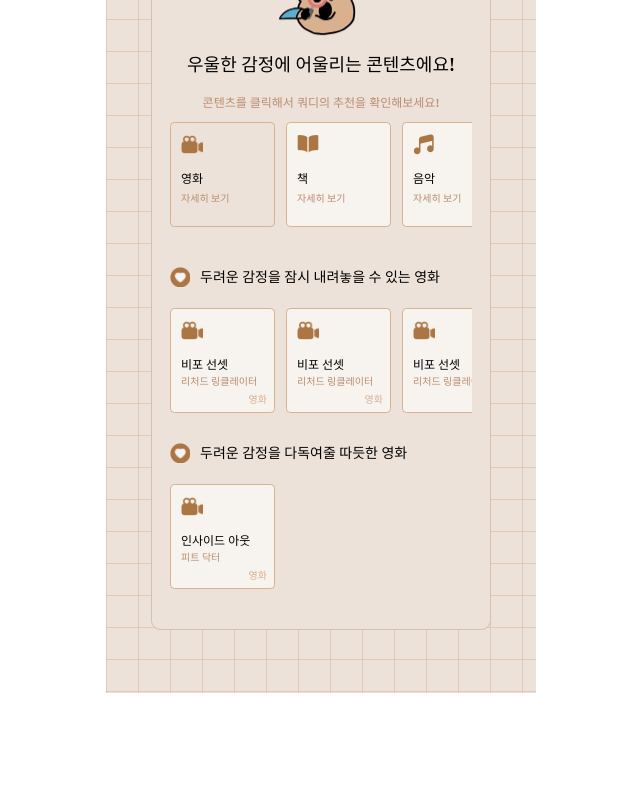
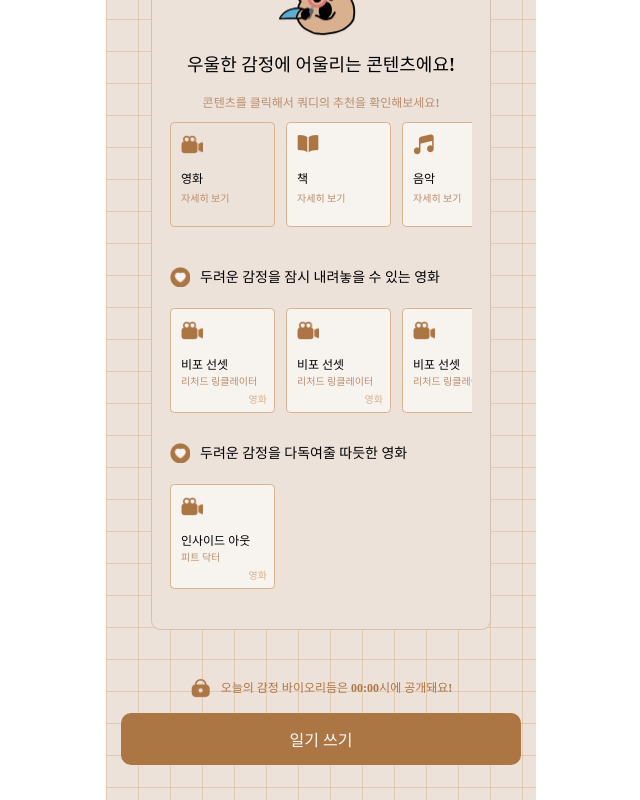
Before and after one commit to Hansuyeon2/OSSProjHSY, a React (Vite) app in the folder src/frontend/: page /todayReport in a window 1280 px wide. Shown: the part 653-1453 px from the top of the page, without its empty margins (319-959 px from the left). Before the commit the page ends 1346 px from the top, so only its background shows below. Built offline with nearby package versions, Linux system fonts and the light colour scheme; no server answers; a web font is replaced by a local one.

Commit message:
[Feat]#29-콘텐츠 추천 bottom 추가

```diff
--- a/src/frontend/src/pages/TodayReport/TodayReport.tsx
+++ b/src/frontend/src/pages/TodayReport/TodayReport.tsx
@@ -8,6 +8,8 @@ import TodayReportContent from "@layouts/TodayReportContetLayout";
 import ContentCardCategoryList from "./components/ContentCardCategoryList";
 import ContentCardList from "./components/ContentCardList";
 import styled from "styled-components";
+import Btn from "@components/Button";
+import { fonts } from "@styles/fonts";
 
 const TodayReport = () => {
   const [entries, setEntries] = useState<DiaryEntry[]>([]);
@@ -114,6 +116,17 @@ const TodayReport = () => {
           })}
         </TodayReportCardContainer>
       </TodayReportContent>
+      <TodayReportBottom>
+        <TodayReportText>
+          <img src="/images/icons/lock.png" />
+          <p>오늘의 감정 바이오리듬은 00:00시에 공개돼요!</p>
+        </TodayReportText>
+        <Btn
+          title="일기 쓰기"
+          borderRadius="10px"
+          onClick={() => navigate("/diary")}
+        />
+      </TodayReportBottom>
     </DiaryLayout>
   );
 };
@@ -122,4 +135,26 @@ const TodayReportCardContainer = styled.section`
   width: 100%;
 `;
 
+const TodayReportText = styled.div`
+  display: flex;
+  align-items: center;
+  gap: 11px;
+  ${fonts.cap_s_12}
+  color: ${({ theme }) => theme.colors.mainbrown01};
+
+  img {
+    width: 20px;
+    height: 20px;
+  }
+`;
+
+const TodayReportBottom = styled.section`
+  display: flex;
+  flex-direction: column;
+  width: 100%;
+  align-items: center;
+  gap: 15px;
+  margin-bottom: 20px;
+`;
+
 export default TodayReport;
```
Also changed, not shown: src/frontend/public/images/icons/lock.png (added).
